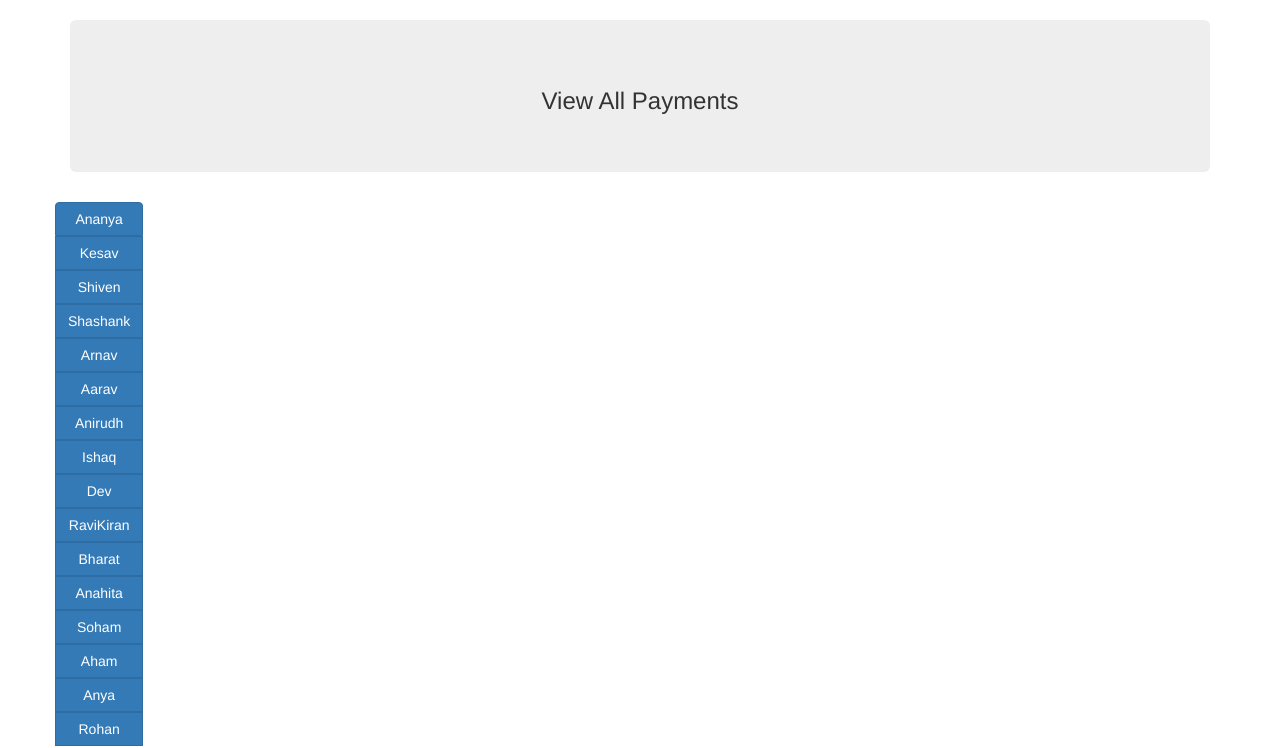
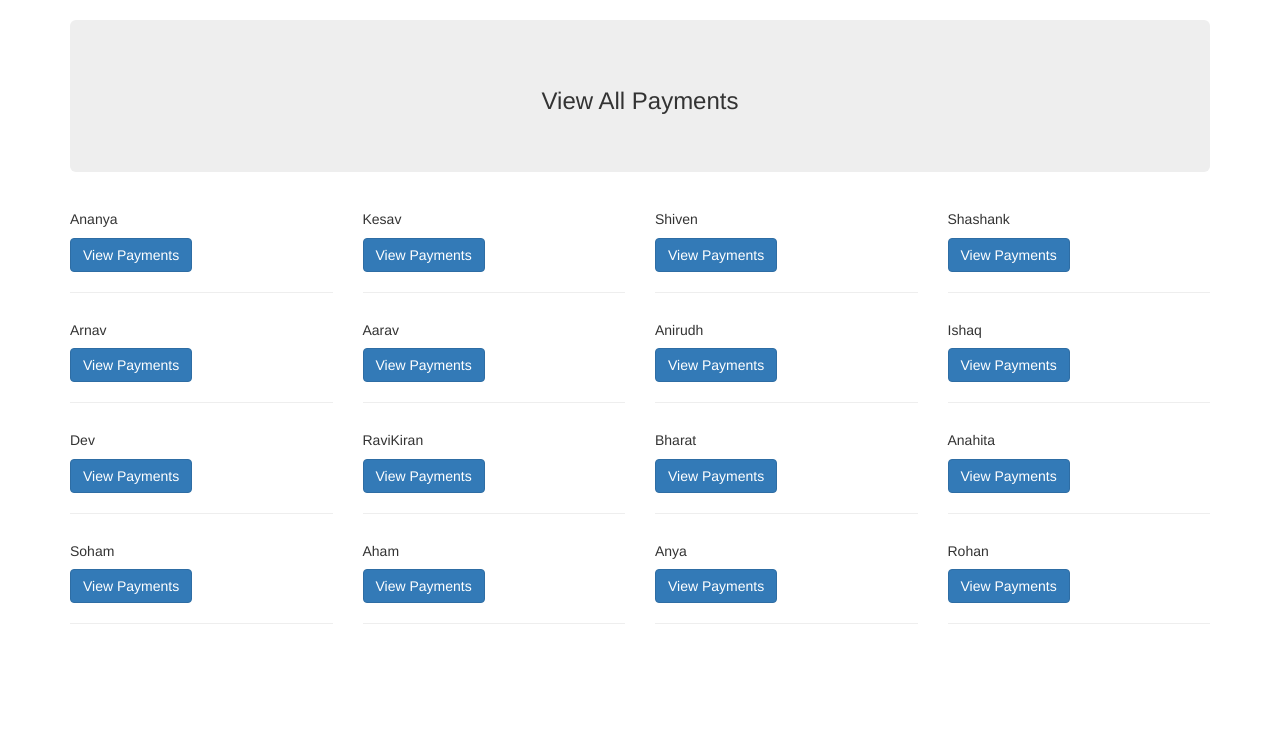
Before and after one commit to satyarth9/ea-copy, a Django app: page /payments/ in a window 1280 px wide. Shown: the part 52-800 px from the top of the page. Run offline with Django 3.2, Linux system fonts and the light colour scheme; data comes from the database, SQL or seed files in the repository; some libraries are stand-ins or nearby versions.

Commit message:
refactored the payments page

```diff
--- a/links/templates/links/all_links.html
+++ b/links/templates/links/all_links.html
@@ -74,8 +74,6 @@
             </div>
             <hr>
             </div>
-          </div>
-          <div class="row">
             <div class="col-sm-3">
              <div class="card" style="width: 18rem;">
               <div class="card-body">
@@ -120,8 +118,6 @@
             </div>
             <hr>
             </div>
-          </div>
-          <div class="row">
             <div class="col-sm-3">
              <div class="card" style="width: 18rem;">
               <div class="card-body">
--- a/payments/templates/payments/payments_home.html
+++ b/payments/templates/payments/payments_home.html
@@ -31,13 +31,20 @@
             <h3>View All Payments </h3>
         </div>
         <div class="row">
-            <div class="col align-self-center">
-              <div class="btn-group-vertical">
-
-                   {% for key,value in payments_json.items %}
-                    <button type="button" class="btn btn-primary" data-toggle="collapse" data-target="#{{key}}">{{key}}</button>
-                    <div id="{{key}}" class="collapse">
-                        <div class="table-responsive">
+            {% for key, value in payments_json.items %}
+            <div class="col-sm-3">
+                <div class="card" style="width: 18rem;">
+                  <div class="card-body">
+                    <h5 class="card-title">{{key}}</h5>
+                    <button type="button" class="btn btn-primary" data-toggle="modal" data-target="#{{key}}">View Payments</button>
+                   <div class="modal fade" id="{{key}}" tabindex="-1" aria-labelledby="exampleModalLabel" aria-hidden="true">
+                      <div class="modal-dialog">
+                        <div class="modal-content">
+                          <div class="modal-header">
+                            <h5 class="modal-title" id="exampleModalLabel">Payments from {{key}}</h5>
+                          </div>
+                          <div class="modal-body">
+                              <div class="table-responsive">
                           <table class="table table-hover">
                             <thead>
                               <tr>
@@ -59,11 +66,18 @@
                           </table>
                       </div>
 
-
+                          </div>
+                          <div class="modal-footer">
+                            <button type="button" class="btn btn-primary" data-dismiss="modal">Close</button>
+                          </div>
+                        </div>
+                      </div>
                     </div>
-                    {% endfor %}
                   </div>
             </div>
+                <hr>
+            </div>
+            {% endfor %}
         </div>
     </div>
 
```
